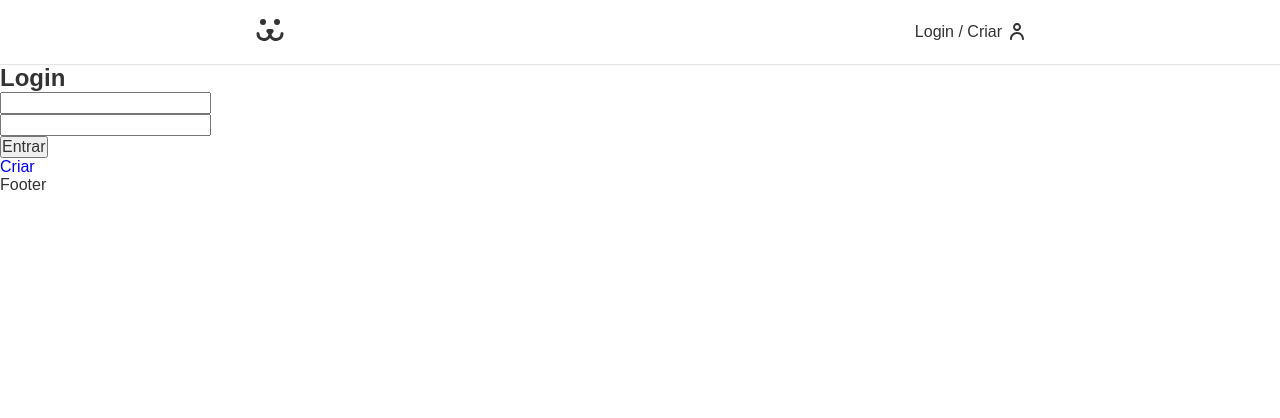
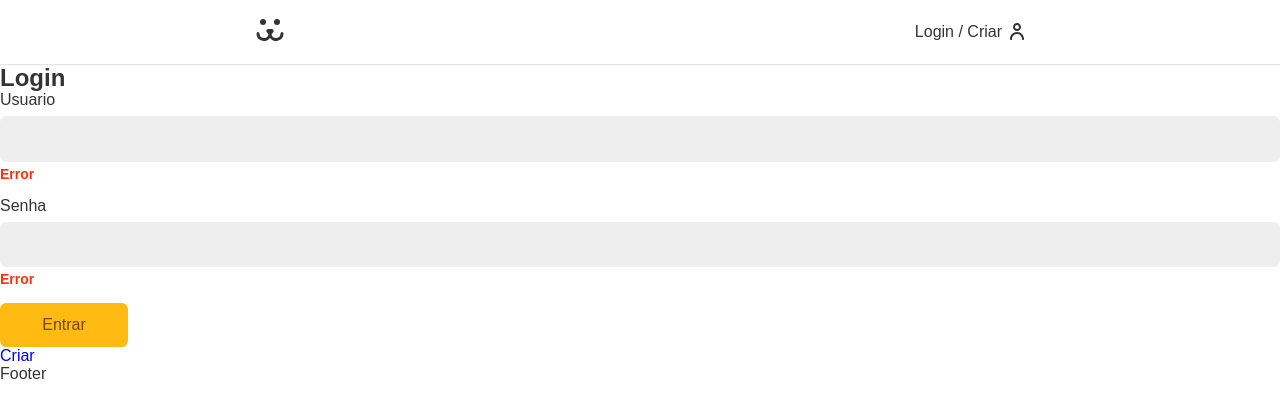
Before and after one commit to JulioCesarJ/rede-social-dogs, a React (Vite) app: page /login in a window 1280 px wide. Shown: the top 418 px of the page. Built offline with nearby package versions, Linux system fonts and the light colour scheme.

Commit message:
Criados os inputs de usuario, senha e botao de entrar

```diff
--- /dev/null
+++ b/src/components/Forms/Button.jsx
@@ -0,0 +1,10 @@
+import React from 'react'
+import styles from './Button.module.css'
+
+const Button = ({ children, ...props }) => {
+  return (
+    <button {...props} className={styles.button}>{children}</button>
+  )
+}
+
+export default Button
--- /dev/null
+++ b/src/components/Forms/Button.module.css
@@ -0,0 +1,24 @@
+.button {
+  font-size: 1rem;
+  font-family: var(--type-first);
+  cursor: pointer;
+  border: none;
+  border-radius: 0.4rem;
+  background-color: #fb1;
+  color: #764701;
+  min-width: 8rem;
+  padding: .8rem 1.2rem;
+  box-sizing: border-box;
+  transition: .1s;
+}
+
+.button:hover,
+.button:focus{
+  outline: none;
+  box-shadow: 0 0 0 3px #fea, 0 0 0 4px #fb1;
+}
+
+.button:disabled{
+  opacity: 0.5;
+  cursor: wait;
+}
--- /dev/null
+++ b/src/components/Forms/Input.jsx
@@ -0,0 +1,14 @@
+import React from 'react'
+import styles from './Input.module.css'
+
+const Input = ({ label, type, name }) => {
+  return (
+    <div className={styles.wrapper}>
+      <label className={styles.label} htmlFor={name}>{label}</label>
+      <input id={name} name={name} className={styles.input} type={type} />
+      <p className={styles.error}>Error</p>
+    </div>
+  )
+}
+
+export default Input
--- /dev/null
+++ b/src/components/Forms/Input.module.css
@@ -0,0 +1,36 @@
+.wrapper{
+  margin-bottom: 1rem;
+}
+
+.input{
+  border: 1px solid #eee;
+  display: block;
+  width: 100%;
+  font-size: 1rem;
+  padding: .8rem;
+  border-radius: .4rem;
+  background-color: #eee;
+  transition: .2s;
+}
+
+.input:focus,
+.input:hover{
+  outline: none;
+  border-color: #fb1;
+  background: white;
+  box-shadow: 0 0 0 3px #fea;
+}
+
+.label{
+  display: block;
+  font-size: 1rem;
+  line-height: 1;
+  padding-bottom: .5rem;
+}
+
+.error{
+  color: #f31;
+  font-size: .875rem;
+  margin-top: .25rem;
+  font-weight: bold;
+}
--- a/src/components/Login/LoginForm.jsx
+++ b/src/components/Login/LoginForm.jsx
@@ -1,5 +1,7 @@
 import React, { useState } from 'react'
 import { Link } from 'react-router-dom';
+import Input from '../Forms/Input';
+import Button from '../Forms/Button';
 
 const LoginForm = () => {
   const [username, setUsername] = useState('')
@@ -22,10 +24,11 @@
   return (
     <section>
       <h1>Login</h1>
+
       <form action="" onSubmit={handleSubmit}>
-        <input type="text" onChange={({ target}) => setUsername(target.value)}/>
-        <input type="password" onChange={({ target }) => setPassword(target.value) } />
-        <button>Entrar</button>
+        <Input label="Usuario" type="text" name="username"/>
+        <Input label="Senha" type="password" name="password"/>
+        <Button>Entrar</Button>
       </form>
       <Link to="/login/criar">Criar</Link>
     </section>
```
